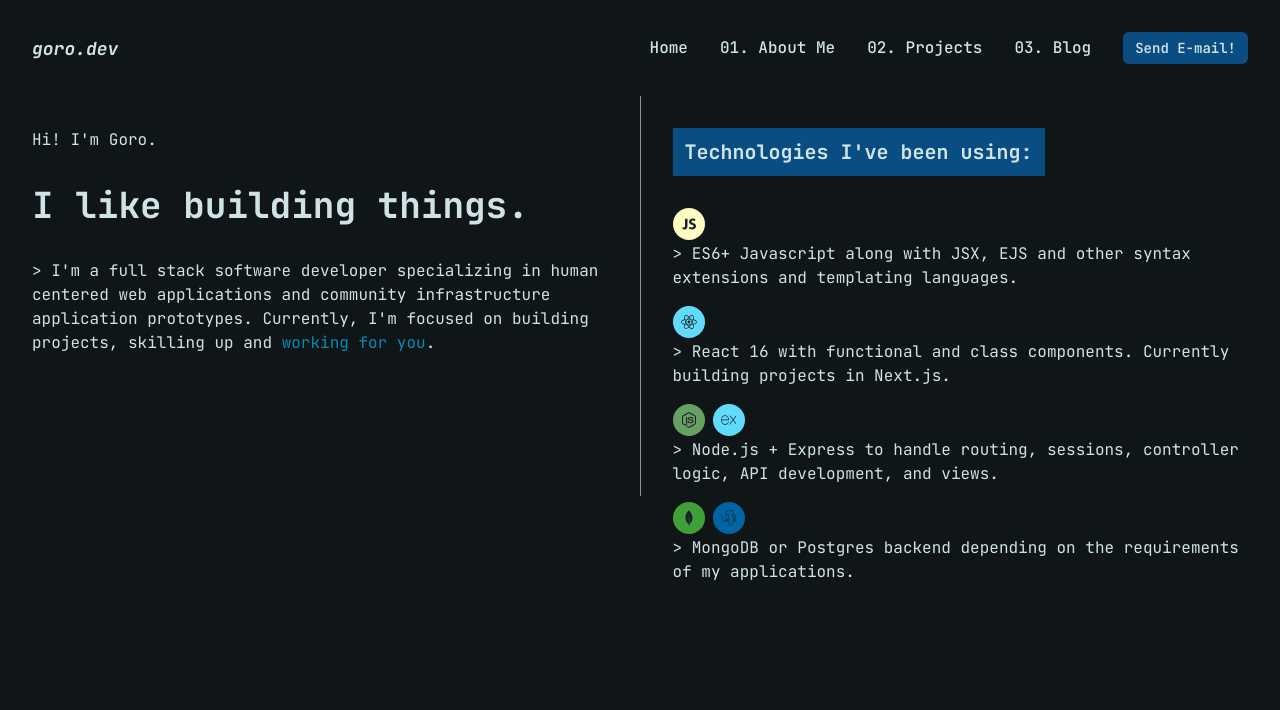
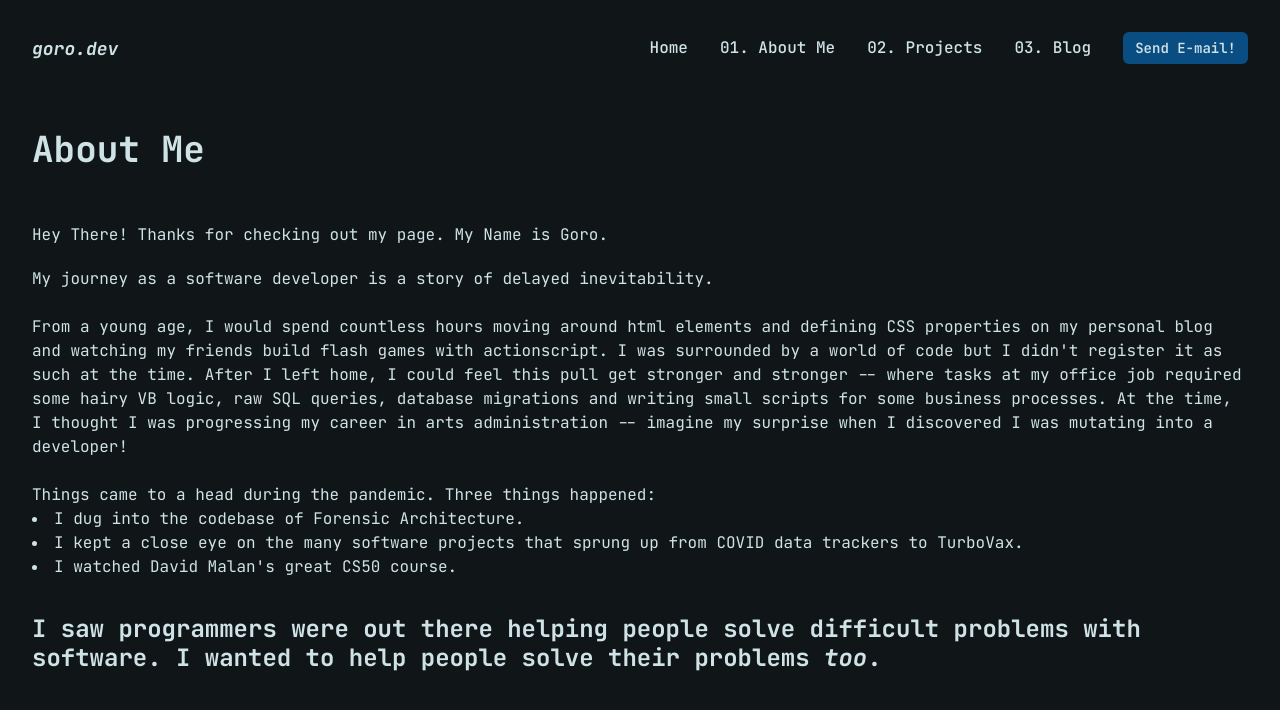
Before and after one commit to dryutsun/portfolio-website, a React (Create React App) app: page /about in a window 1280 px wide. Shown: the top 710 px of the page. Built offline with nearby package versions, Linux system fonts and the light colour scheme.

Commit message:
feat(aboutme.js): added aboutme page

```diff
--- a/src/App.js
+++ b/src/App.js
@@ -7,13 +7,14 @@ import About from "./components/pages/About";
 import Projects from "./components/pages/Projects";
 import { BrowserRouter as Router, Routes, Route, Link } from "react-router-dom";
 import Blog from "./components/pages/Blog";
+import AboutMe from "./components/pages/AboutMe"
 function App() {
   return (
     <>
       <NavBar />
       <Routes>
         <Route path="/" element={<About />} />
-        <Route path="/about" element={<About />} />
+        <Route path="/about" element={<AboutMe />} />
         <Route path="/projects" element={<Projects />} />
         <Route path="/blog" element={<Blog />} />
       </Routes>
--- a/src/components/pages/About.js
+++ b/src/components/pages/About.js
@@ -24,7 +24,7 @@ const About = () => {
     <Container maxWidth="container.xl" padding={0}>
       <Flex h="100vh" py={0}>
         <VStack
-          w="50%"
+          w="full"
           h="full"
           p={8}
           spacing={8}
@@ -36,9 +36,8 @@ const About = () => {
             I like building things.
           </Heading>
           <Text color={["primary.400"]}>
-            > I'm a full stack software developer specializing in human centered
-            web applications and community infrastructure application
-            prototypes. Currently, I'm focused on building projects, skilling up
+            > I'm a full stack software developer looking to specialize in community centered
+            web applications. Currently, I'm focused on building projects, skilling up
             and{" "}
             <Link
               color={["primary.500"]}
--- /dev/null
+++ b/src/components/pages/AboutMe.js
@@ -0,0 +1,94 @@
+import {
+  HStack,
+  chakra,
+  List,
+  ListItem,
+  ListIcon,
+  Center,
+  Divider,
+  Text,
+  Heading,
+  Container,
+  VStack,
+  Flex,
+  Link,
+} from "@chakra-ui/react";
+import { IoLogoJavascript } from "react-icons/io";
+import { FaReact, FaNodeJs } from "react-icons/fa";
+import { SiExpress } from "react-icons/si";
+import BookMark from "./BookMarks";
+
+const AboutMe = () => {
+  return (
+    <Container maxWidth="container.xl" padding={0}>
+      <Flex h="100vh" py={0}>
+        <Center>
+          <VStack
+            w="80%%"
+            h="full"
+            p={8}
+            spacing={8}
+            alignItems="flex-start"
+            bg="primary.600"
+          >
+            <HStack>
+                <Heading color={["primary.400"]} m={0}>
+                  About Me
+                </Heading>
+            </HStack>
+            <Text color={["primary.400"]} fontSize={"md"}>
+              {" "}
+              <p className="blogtext">
+                Hey There! Thanks for checking out my page. My Name is Goro.
+              </p>
+              <p>
+                My journey as a software developer is a story of delayed
+                inevitability.
+              </p>
+              <br/>
+              <p>
+                From a young age, I would spend countless hours moving around
+                html elements and defining CSS properties on my personal blog
+                and watching my friends build flash games with actionscript. I
+                was surrounded by a world of code but I didn't register it as
+                such at the time. After I left home, I could feel this pull get
+                stronger and stronger -- where tasks at my office job required
+                some hairy VB logic, raw SQL queries, database migrations and
+                writing small scripts for some business processes. At the time,
+                I thought I was progressing my career in arts administration --
+                imagine my surprise when I discovered I was mutating into a
+                developer!
+              </p>
+              <br />
+              <p>
+                Things came to a head during the pandemic. Three things happened:
+              </p>
+              <li>
+                I dug into the codebase of Forensic Architecture.
+              </li>
+              <li>
+                I kept a close eye on the many software projects that sprung up
+                from COVID data trackers to TurboVax.
+              </li>
+              <li>
+                I watched David Malan's great CS50 course.
+              </li>
+              <br />
+              <Heading color={["primary.400"]} fontSize={"x-large"} mt={3}>
+                I saw programmers were out there helping people solve difficult problems with software. I wanted to help people solve their problems <i>too</i>.
+              </Heading>
+
+
+
+
+
+
+            </Text>
+          </VStack>
+        </Center>
+      </Flex>
+    </Container>
+  );
+};
+
+export default AboutMe;
--- a/src/content/BookMarklet.js
+++ b/src/content/BookMarklet.js
@@ -12,8 +12,12 @@ export const BookMarklet = [
         link: "https://news.ycombinator.com/item?id=29993356",
     },
     {
-        title: "Tips for building High Quality Django Apps At Scale",
-        link: "https://doordash.engineering/2017/05/15/tips-for-building-high-quality-django-apps-at-scale/",
+        title: "Ask HN: Why are relational DBs are the standard instead of graph-based DBs? ",
+        link: "https://news.ycombinator.com/item?id=28736405",
+    },
+    {
+        title: "How do you visualize code?",
+        link: "https://alexanderell.is/posts/visualizing-code/",
     },
 
     ]
--- a/src/content/ProjectPosts.js
+++ b/src/content/ProjectPosts.js
@@ -24,7 +24,7 @@ export const ProjectPosts = [
     stack: "Postgres, Express, Node.js, MapBox API",
     tags: "#JS, #PEN, #OSINT",
     description:
-      "An implementation of the the <code>timemap</code> software developed by Forensic Architecture but in the PEN stack. Personal.pi allows you to keep track of the location and places of events and the 'entities'. I developed Personal.pi to be as flexible and open to the user as possible, i.e. it could be used to track a missing cat or alternatively, a 'place' journal to track the location where the user had certain thoughts. <strong>Challenges:</strong>",
+      "<strong> Description: </strong> An implementation of the the <code>timemap</code> software developed by Forensic Architecture but in the PEN stack. Personal.pi allows you to keep track of the location and places of events and the 'entities'. I developed Personal.pi to be as flexible and open to the user as possible, i.e. it could be used to track a missing cat or alternatively, a 'place' journal to track the location where the user had certain thoughts. <br><br><strong>Challenges:</strong> There were some bumps in integrating the MapBox API into my application because of the express view/rendering layer. After some research, I decided that I would integrate it via their CDN as a proof-of-concept.",
   },
   {
     title: "Watch Codeo",
@@ -35,7 +35,7 @@ export const ProjectPosts = [
     stack: "Postgres, Express, Node.js, MapBox API",
     tags: "#JS, #PEN, #OSINT",
     description:
-      "<strong>Description: </strong>Watch Codeo is a social video sharing platform for coders to share videos they found the most useful. This was the first team project built over a week. <br> <br> <strong>Challenges: </strong>There were significant obstacles due to a lack of experience with Mongodb. The models were overly complicated and interconnected and this resulted in confusion. There were also many obstacles in handling state and prop passing but these pain-points were resolved as this allowed us to better understand best practices.",
+      "<strong>Description: </strong>Watch Codeo is a social video sharing platform for coders to share videos they found the most useful. This was the first team project built over a week. <br> <br> <strong>Challenges: </strong> We were trying to coerce a NOSQL database to act like a relational database. Our team was new to React so there were also many obstacles in handling state and prop passing but these pain-points were resolved as this allowed us to better understand best practices.",
   },
   {
     title: "B.R.I.D.G.E.S App",
@@ -46,6 +46,6 @@ export const ProjectPosts = [
     stack: "Postgres, Express, Node.js, MapBox API",
     tags: "#JS, #PEN, #OSINT",
     description:
-      "During the pandemic, I played a game called 'Death Stranding' which had a profound effect on my ability to deal with our bleak circumstance. I did not have to imagine that we were living in the world that Death Stranding presented because in a sense, we were already living that reality. I decided that the best tribute to this painful experience would be to build a 'two-layered' courier application. With some applications like doordash, the user and the 'deliverer' have completely different experiences and I wanted to reflect that in the application that I wrote.",
+      "<strong>Description: </strong> B.R.I.D.G.E.S. App was a tribute to the game Death Stranding and all the delivery workers who made the last few years less painful. I wanted to challenge myself in this one and build an app with multiple user flows: One for the person requesting a delivery and another flow for the delivery person. This allowed me to study the uses of data from multiple user perspectives and experiences.<br><br><strong>Challenges:</strong> The library I wanted to use was not being maintained and fell out of compatability for my version of npm and react. As a result, I will have to build this integration myself.",
   },
 ];
--- a/src/index.css
+++ b/src/index.css
@@ -20,3 +20,7 @@ code {
   font-family: source-code-pro, Menlo, Monaco, Consolas, "Courier New",
     monospace;
 }
+
+.blogtext{
+  margin: 20px 0px;
+}
```
